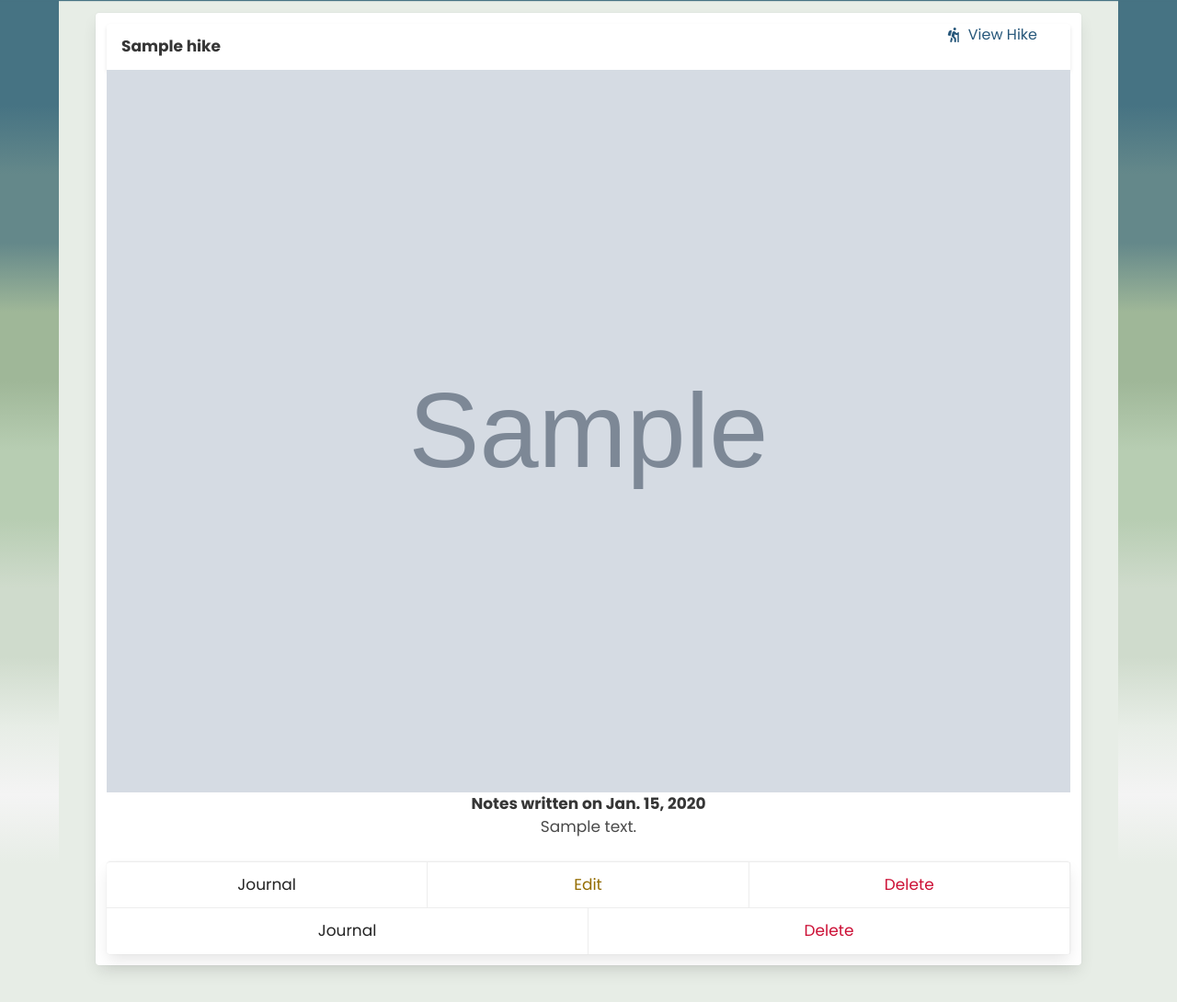
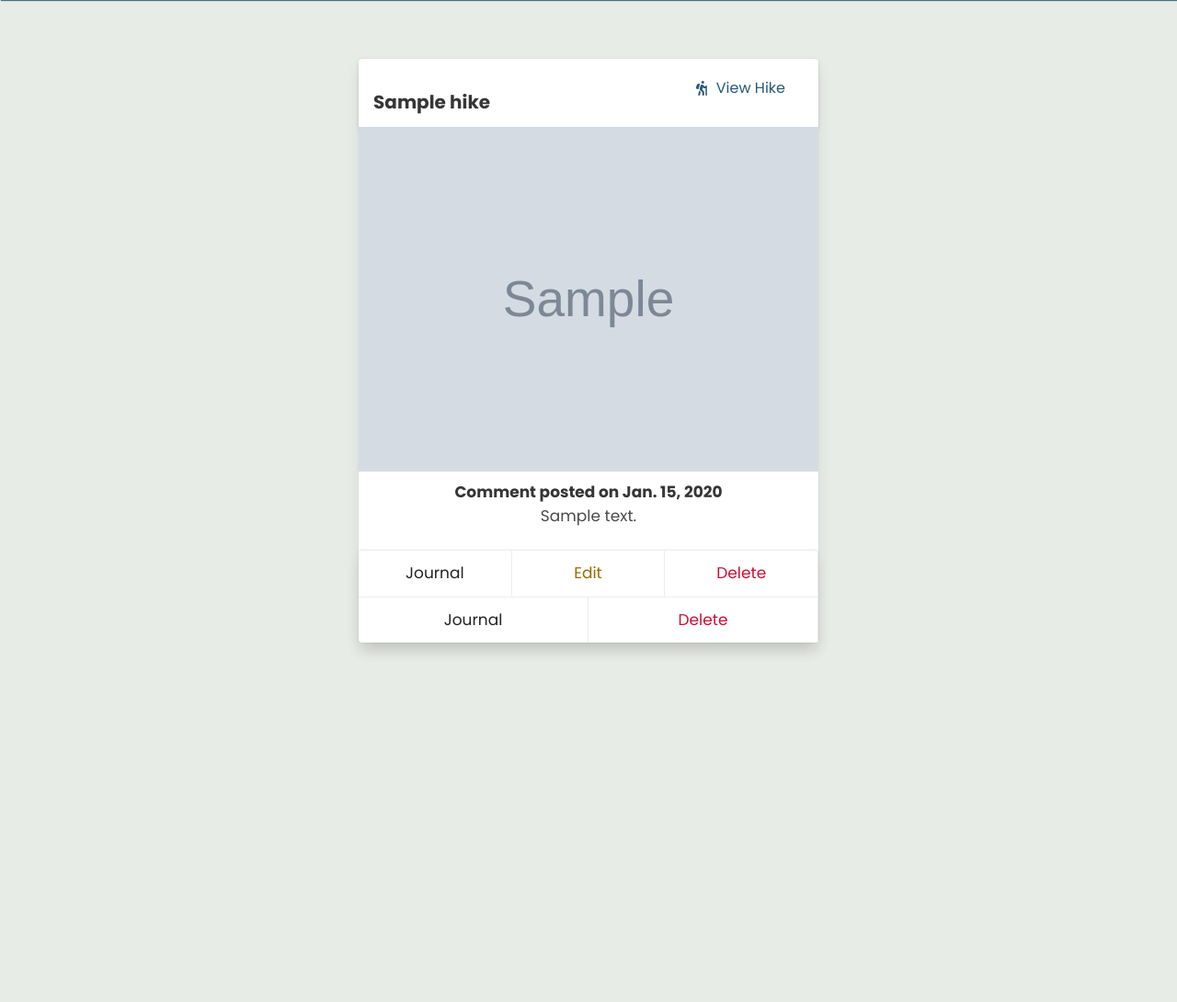
Before and after one commit to jwaffensmith/hiking-journal, a Django app: page /comments/1/ in a window 1280 px wide. Shown: the part 56-1146 px from the top of the page at 92% size. After the commit the page ends 767 px from the top, so only its background shows below. Run offline with Django 3.2, Linux system fonts and the light colour scheme; a user stored in the database is signed in; tables that the repository leaves empty hold one stand-in row (values such as "Sample post"); grey boxes marked "Sample" are stand-in pictures; some libraries are stand-ins or nearby versions.

Commit message:
comment show page and edit modal styled for this sprint

```diff
--- a/main_app/static/css/style.css
+++ b/main_app/static/css/style.css
@@ -23,8 +23,8 @@ body, html {
   /* will cover the 100% of viewport */
   overflow: hidden;
   display: block;
-  position: relative;
-  padding-bottom: 100px;
+  margin-top: 50px;
+  padding-bottom: 200px;
   /* height of your footer */
   background: #e7ede6;
 }
--- a/main_app/static/scss/style.scss
+++ b/main_app/static/scss/style.scss
@@ -35,8 +35,8 @@ body, html {
     min-height: 100vh; /* will cover the 100% of viewport */
     overflow: hidden;
     display: block;
-    position: relative;
-    padding-bottom: 100px; /* height of your footer */
+    margin-top: 50px;
+    padding-bottom: 200px; /* height of your footer */
     background: $footer;
 }
 
--- a/main_app/templates/base.html
+++ b/main_app/templates/base.html
@@ -56,9 +56,9 @@
             {% endif %}
         </nav>
 
-
             {% block content %}
             {% endblock %}
+
         <footer class="footer">
             <div class="content has-text-centered">
                 <p class="contact-info">
--- a/main_app/templates/comment/comment_detail.html
+++ b/main_app/templates/comment/comment_detail.html
@@ -4,12 +4,13 @@
 {% block content %}
 
 <main>
-    <main class="gradient">
+    <main class="main-container">
         <div class="container page-card">
             <div class="card-border">
-                <div class="column card">
-                    <div class="card-header">
-                        <p class="card-header-title">
+                <div class="card" style="width: 500px; margin-left: auto;
+                margin-right: auto;">
+                    <div class="card-header" style="padding-top: 20px">
+                        <p class="card-header-title" style="font-size: 20px;">
                         {{comment.hike.name}}
                         </p>
                         <nav class="breadcrumb is-right" aria-label="breadcrumbs">
@@ -30,11 +31,12 @@
                             </figure>
                         </a>
                     </div>
-                    <section class="content hike-details">
-                        <strong>Notes written on {{comment.created_at|date}}</strong>
+                    <section class="content hike-details" style="margin-top: 10px;">
+                        <strong>Comment posted on {{comment.created_at|date}}</strong>
                         <p>{{comment.content}}</p>
                     </section>
-                    <div class="card">
+                    <div class="card" style="width: 500px; margin-left: auto;
+                    margin-right: auto;">
                         {% if comment.user == user %}
                         <footer class="card-footer">
                             <a class="card-footer-item has-text-black-ter journal-link" href="{% url 'profile' user.profile.pk %}">Journal</a>
@@ -43,34 +45,35 @@
                                 <div class="modal-background" id="delete-modal-background"></div>
                                 <div class="modal-card">
                                     <header class="modal-card-head">
-                                        <p class="modal-card-title">Update Note</p>
+                                        <p class="modal-card-title">Edit Comment</p>
                                         <button class="delete" aria-label="close" id="comment-edit-close"></button>
                                     </header>
-                                    <footer class="modal-card-foot">
-                                        <form class="card-footer-item" action="{% url 'comment_update' comment.pk %}" method="post">
+                                    <section class="modal-card-body">
+                                        <form class="update-modal" style="text-align: center;" action="{% url 'comment_update' comment.pk %}" method="post">
                                             {% csrf_token %}
                                             <div class="d-flex flex-column mb-3">
-                                                <label for="content">Comment Content:</label>
                                                 <textarea type="text" value="{{ comment.content}}" name="content" rows="10" cols="30" name="description" required>{{ comment.content }}</textarea>
                                             </div>
                                             {% if form.errors %}
                                             {% for field in form %}
                                                 {% for error in field.errors %}
-                                                    <div class="alert alert-danger">
-                                                        <strong>{{ error|escape }}</strong>
+                                                    <div style="padding: 10px;">
+                                                        <strong class="has-text-danger-dark">{{ error|escape }}</strong>
                                                     </div>
                                                 {% endfor %}
                                             {% endfor %}
                                             {% for error in form.non_field_errors %}
-                                                <div class="alert alert-danger">
-                                                    <strong>{{ error|escape }}</strong>
+                                                <div style="padding: 10px;">
+                                                    <strong class="has-text-danger-dark">{{ error|escape }}</strong>
                                                 </div>
                                             {% endfor %}
                                             {% endif %}
-                                            <input class="button has-text-white-ter has-background-danger-dark" type="submit" value="Update" href="{% url 'profile' user.profile.pk %}">
+                                    </section>
+                                    <footer class="modal-card-foot">
+                                            <input class="button has-background-primary-dark has-text-link-light" type="submit" value="Save Changes" href="{% url 'profile' user.profile.pk %}">
                                             <input type="hidden" name="text" value="{{ next }}" />
                                         </form>
-                                        <button class="button is-success" aria-label="close" id="comment-cancel-btn">Cancel</button>
+                                        <button class="button site-btn" aria-label="close" id="comment-cancel-btn">Cancel</button>
                                     </footer>
                                 </div>
                             </div>
--- a/main_app/templates/search/search.html
+++ b/main_app/templates/search/search.html
@@ -37,7 +37,7 @@
                     <h2 class="search-title">Hikes</h2>
                     {% for hike in hikes %}
                     <a href="{% url 'hike_detail' hike.id %}">
-                    <div class="card" style="margin: 30px;">
+                        <div class="card">
                         <div class="card-image">
                             <p class="image is-4by3">
                                 <img src="{{hike.img_one}}">
```
